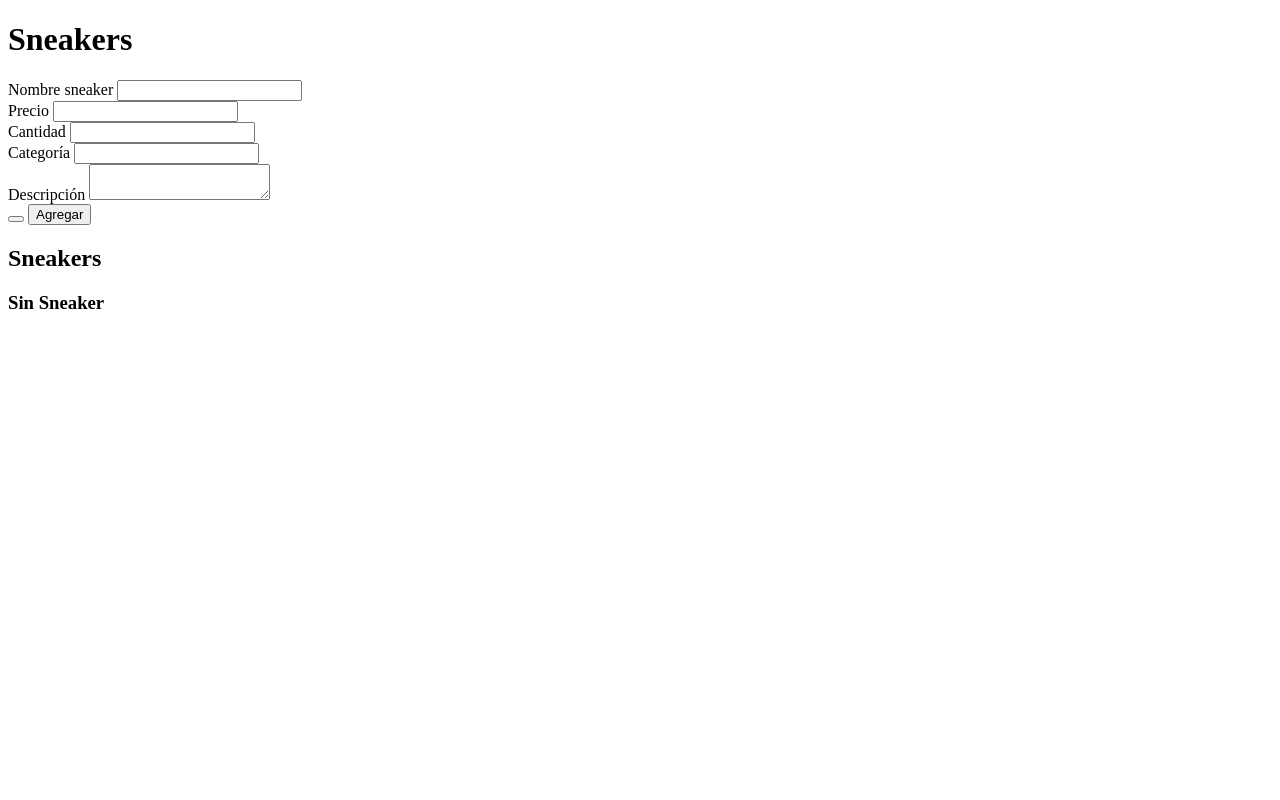
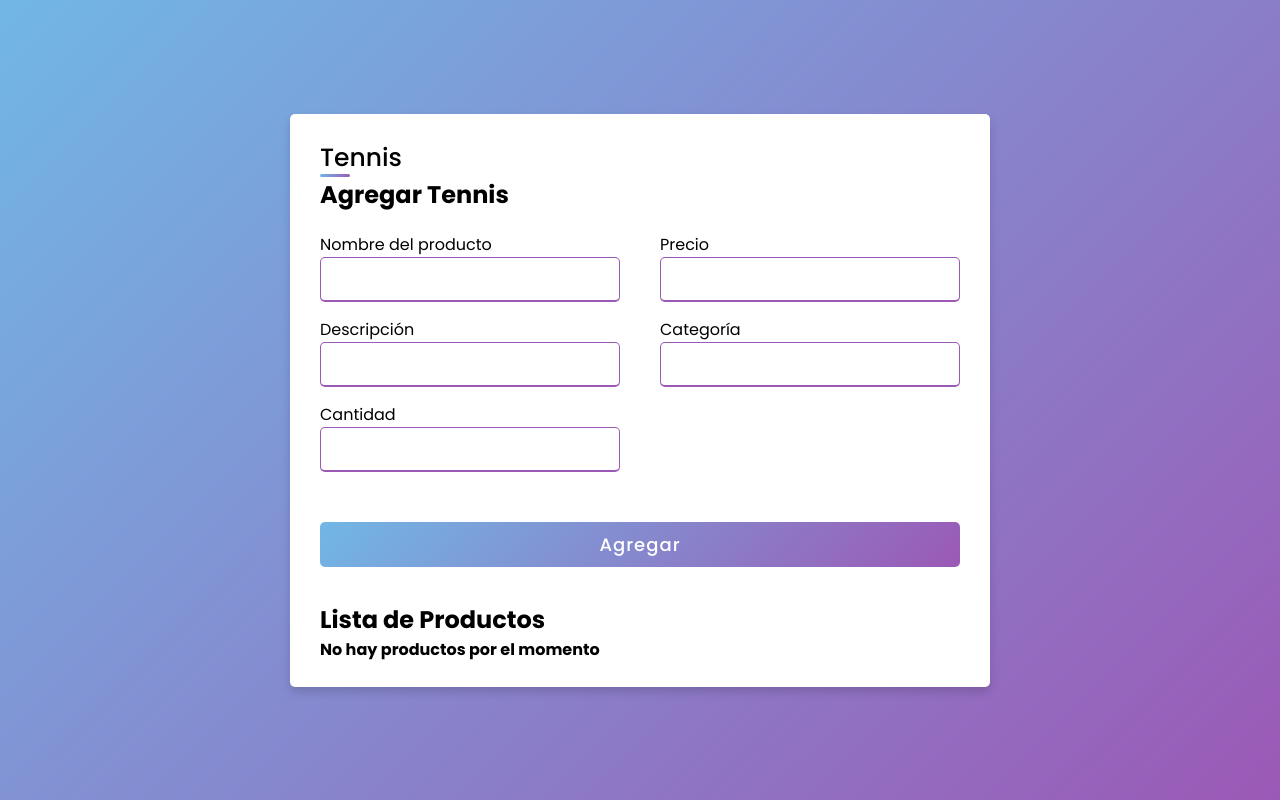
Before and after one commit to randyluna222/javascript-1-grupo-2-proyecto-final, a plain HTML site: page index.html in a window 1280 px wide. Drawn offline with Linux system fonts and the light colour scheme.

Commit message:
Error Descripción y Nombre
Arreglo de error Undefield en Nombre y Descripción

```diff
--- a/index.html
+++ b/index.html
@@ -1,62 +1,66 @@
 <!DOCTYPE html>
 <html lang="en">
-
 <head>
   <meta charset="UTF-8">
   <meta http-equiv="X-UA-Compatible" content="IE=edge">
   <meta name="viewport" content="width=device-width, initial-scale=1.0">
-  <link rel="stylesheet" href="./style.css">
-  <title>ProyectoFinalJs</title>
+  <title>JAVASCRIPT PROJECT</title>
+  <link rel="stylesheet" href="./styles.css">
 </head>
+<body>
 
-<body>
-  <h1>Sneakers</h1>
-  <form action="" id="nuevoProductoForm" onsubmit="agregarSneaker(event)">
-    <div class="form-sneakers">
-      <label for="nombre">Nombre sneaker</label>
-      <input type="text" name="nombre" id="nombre" value="">
-    </div>
 
-    <div class="form-sneakers">
-      <label for="precio">Precio</label>
-      <input type="number" name="precio" id="precio" value="">
-    </div>
+  <div class="container">
+    <h1 class="title">Tennis</h1>
+    <h2> Agregar Tennis </h2>
+    <div class="content">
+      <form action=""  id="nuevoProductoForm" onsubmit="agregarProducto(event)">
+        <div class="user-details">
+        <div class="input-box">
+          <label class="form"  for="Nombre">Nombre del producto</label>
+          <input type="text" name="nombre"  id="nombre" value="" >
+        </div>
 
-    <div class="form-sneakers">
-      <label for="precio">Cantidad</label>
-      <input type="number" name="cantidad" id="cantidad" value="">
-    </div>
+        <div class="input-box">
+          <label class="details" for="precio">Precio</label>
+          <input type="number" name="precio" id="precio" value="" >
+        </div>
 
-    <div class="form-sneakers">
-      <label for="categoria">Categoría</label>
-      <input type="text" name="categoria" id="categoria" value="">
-    </div>
+        <div class="input-box">
+          <label class="details"  for="descripcion">Descripción</label>
+          <input type="text" name="descripcion" id="descripcion" value="" >
+        </div>
 
-    <div class="form-sneakers">
-      <label for="descripcion">Descripción</label>
-      <textarea type="text" name="descripcion" id="descripcion" value=""></textarea>
-    </div>
+        <div class="input-box">
+          <label class="details"  for="categoria">Categoría</label>
+          <input type="text" name="categoria" id="categoria" value="" >
+        </div>
 
-    <!--Button Agregar-->
-    <button onclick="agregarSneaker()"></button>
+        <div class="input-box">
+          <label class="details"  for="Cantidad">Cantidad</label>
+          <input type="number" name="cantidad" id="cantidad" value="" >
+        </div>
+      </div >
+      <div class="button">
+        <input type="submit" name="enviar" value="Agregar"/>
+      </div>
+      </form>
 
-    <input type="submit" name="enviar" value="Agregar" />
-  </form>
+
+
+    <!-- <button onclick="agregarProducto()"></button> -->
   </div>
 
-  <!--CONTENEDORES-->
 
-  <div class="list-contain">
-    <div class="list-contain-head">
-      <h2>Sneakers</h2>
+  <div class="list-container">
+    <div class="list-container-header">
+      <h2> Lista de Productos </h2>
     </div>
-    <div id="sneakeList" class="sneake-List">
-      <h3>Sin Sneaker</h3>
+    <div id="productList" class="product-list">
+      <h4>No hay productos por el momento</h4>
     </div>
   </div>
 
-
-  <script src="./main.js"></script>
 </body>
-
+<script src="./main.js"></script>
 </html>
--- a/main.js
+++ b/main.js
@@ -0,0 +1,76 @@
+let listaTenis = [];
+
+const agregarProducto = (e) => {
+  e.preventDefault();
+
+  const nuevoProductoForm = document.getElementById('nuevoProductoForm');
+  const elementos = [...nuevoProductoForm.elements];
+  let dataProducto = {};
+
+  function checkName(evt) { var charCode = evt.charCode; if (charCode != 0)
+    { if (charCode < 97 || charCode > 122)
+       { evt.preventDefault(); alert("Por favor usa sólo letras minúsculas." + "\n" + "charCode: " + charCode + "\n" ); }
+   }
+}
+
+  elementos.forEach((item) => {
+    if (item.name && item.name !== 'enviar') {
+      dataProducto[item.name] = item.value;
+    }
+  });
+
+  listaTenis.push(dataProducto);
+  nuevoProductoForm.reset();
+  console.log(listaTenis);
+
+  imprimirProductos(listaTenis);
+};
+
+const imprimirProductos = (lista) => {
+  const productList = document.getElementById('productList');
+  productList.innerHTML = '';
+
+  lista.forEach((tenis) => {
+    const contenedor = document.createElement('div');
+    const nombretenis  = document.createElement('h3');
+    const precio = document.createElement('p');
+    const descripcion = document.createElement('p');
+    const categoria = document.createElement('p');
+    const cantidad = document.createElement('p');
+    const boton = document.createElement('button'); // <button onclick="eliminarTenis('celular')">aksdal</button>
+
+    boton.addEventListener('click', () => {
+      eliminarTenis(tenis.nombre);
+    });
+
+
+    nombretenis.textContent = `Nombre tenis: ${tenis.nombre}`;
+    precio.textContent = `Precio: $ ${tenis.precio}`;
+    descripcion.textContent = `Descripcion:  ${tenis.descripcion}`;
+    categoria.textContent = `Categoria:  ${tenis.categoria}`;
+    cantidad.textContent = `Cantidad ${tenis.cantidad}`;
+    boton.textContent = `Eliminar`;
+
+    contenedor.append(nombretenis, precio, descripcion, categoria, cantidad, boton);
+
+    productList.appendChild(contenedor);
+  });
+}
+
+const eliminarTenis = (productoNombre) => {
+  listaTenis = listaTenis.filter((item) => {
+    if(item.nombre !== productoNombre) {
+      return tenis;
+    }
+  });
+
+  imprimirProductos(listaTenis);
+}
+
+
+
+function checkName(evt) { var charCode = evt.charCode; if (charCode != 0)
+     { if (charCode < 97 || charCode > 122)
+        { evt.preventDefault(); alert("Por favor usa sólo letras minúsculas." + "\n" + "charCode: " + charCode + "\n" ); }
+    }
+}
--- /dev/null
+++ b/styles.css
@@ -0,0 +1,146 @@
+@import url('https://fonts.googleapis.com/css2?family=Poppins:wght@200;300;400;500;600;700&display=swap');
+*{
+  margin: 0;
+  padding: 0;
+  box-sizing: border-box;
+  font-family: 'Poppins',sans-serif;
+}
+body{
+  height: 100vh;
+  display: flex;
+  justify-content: center;
+  align-items: center;
+  padding: 10px;
+  background: linear-gradient(135deg, #71b7e6, #9b59b6);
+}
+.container{
+  max-width: 700px;
+  width: 100%;
+  background-color: #fff;
+  padding: 25px 30px;
+  border-radius: 5px;
+  box-shadow: 0 5px 10px rgba(0,0,0,0.15);
+}
+.container .title{
+  font-size: 25px;
+  font-weight: 500;
+  position: relative;
+}
+.container .title::before{
+  content: "";
+  position: absolute;
+  left: 0;
+  bottom: 0;
+  height: 3px;
+  width: 30px;
+  border-radius: 5px;
+  background: linear-gradient(135deg, #71b7e6, #9b59b6);
+}
+.content form .user-details{
+  display: flex;
+  flex-wrap: wrap;
+  justify-content: space-between;
+  margin: 20px 0 12px 0;
+}
+form .user-details .input-box{
+  margin-bottom: 15px;
+  width: calc(100% / 2 - 20px);
+}
+form .input-box span.details{
+  display: block;
+  font-weight: 500;
+  margin-bottom: 5px;
+}
+.user-details .input-box input{
+  height: 45px;
+  width: 100%;
+  outline: none;
+  font-size: 16px;
+  border-radius: 5px;
+  padding-left: 15px;
+  border: 1px solid #ccc;
+  border-bottom-width: 2px;
+  transition: all 0.3s ease;
+}
+.user-details .input-box input:focus,
+.user-details .input-box input:valid{
+  border-color: #9b59b6;
+}
+ form .gender-details .gender-title{
+  font-size: 20px;
+  font-weight: 500;
+ }
+ form .category{
+   display: flex;
+   width: 80%;
+   margin: 14px 0 ;
+   justify-content: space-between;
+ }
+ form .category label{
+   display: flex;
+   align-items: center;
+   cursor: pointer;
+ }
+ form .category label .dot{
+  height: 18px;
+  width: 18px;
+  border-radius: 50%;
+  margin-right: 10px;
+  background: #d9d9d9;
+  border: 5px solid transparent;
+  transition: all 0.3s ease;
+}
+ #dot-1:checked ~ .category label .one,
+ #dot-2:checked ~ .category label .two,
+ #dot-3:checked ~ .category label .three{
+   background: #9b59b6;
+   border-color: #d9d9d9;
+ }
+ form input[type="radio"]{
+   display: none;
+ }
+ form .button{
+   height: 45px;
+   margin: 35px 0
+ }
+ form .button input{
+   height: 100%;
+   width: 100%;
+   border-radius: 5px;
+   border: none;
+   color: #fff;
+   font-size: 18px;
+   font-weight: 500;
+   letter-spacing: 1px;
+   cursor: pointer;
+   transition: all 0.3s ease;
+   background: linear-gradient(135deg, #71b7e6, #9b59b6);
+ }
+ form .button input:hover{
+  /* transform: scale(0.99); */
+  background: linear-gradient(-135deg, #71b7e6, #9b59b6);
+  }
+ @media(max-width: 584px){
+ .container{
+  max-width: 100%;
+}
+form .user-details .input-box{
+    margin-bottom: 15px;
+    width: 100%;
+  }
+  form .category{
+    width: 100%;
+  }
+  .content form .user-details{
+    max-height: 300px;
+    overflow-y: scroll;
+  }
+  .user-details::-webkit-scrollbar{
+    width: 5px;
+  }
+  }
+  @media(max-width: 459px){
+  .container .content .category{
+    flex-direction: column;
+  }
+}
```
Also changed, not shown: style.css (deleted).
